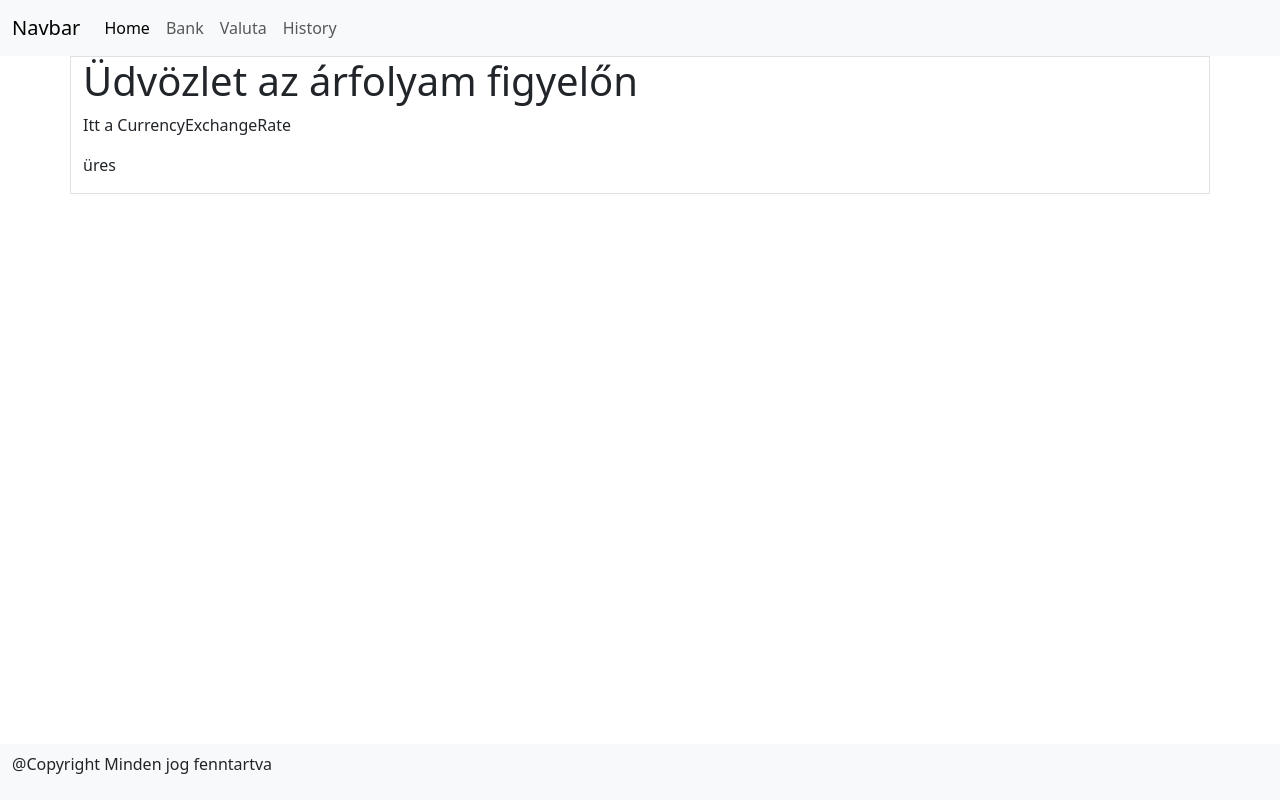
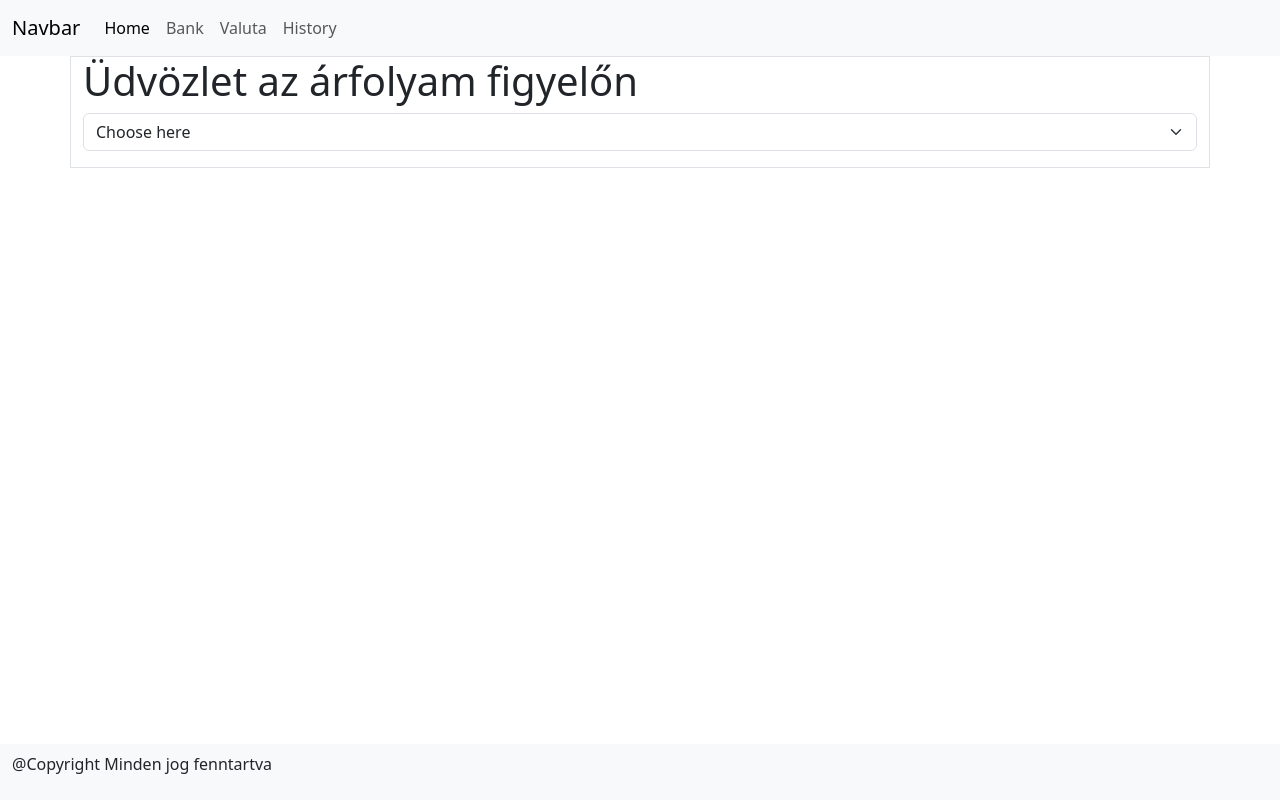
Before and after one commit to KncskBenedek/valuta-figyelo, a React (Vite) app in the folder valuta-figyelo/: page /currency-exchange in a window 1280 px wide. Built offline with nearby package versions, Linux system fonts and the light colour scheme.

Commit message:
Selector updatel-i a store valutát

```diff
--- /dev/null
+++ b/valuta-figyelo/src/components/CurrencyExchangeRate/CurrencyDataTable.tsx
@@ -0,0 +1,10 @@
+import { useValutaStore } from "../../zustand/store";
+
+export default function CurrencyDataTable() {
+  const { valuta } = useValutaStore();
+  return (
+    <>
+      <p>{valuta}</p>
+    </>
+  );
+}
--- a/valuta-figyelo/src/components/CurrencyExchangeRate/CurrencyExchangeRate.tsx
+++ b/valuta-figyelo/src/components/CurrencyExchangeRate/CurrencyExchangeRate.tsx
@@ -1,8 +1,9 @@
 import { useEffect, useState } from "react";
 import { useValutaStore } from "../../zustand/store";
-import type { ValutaItem } from "../../utils/types/ValutaItem";
 import type { CurrencyEnum } from "../../utils/enums/CurrencyEnum";
 import type { BankEnum } from "../../utils/enums/BankEnum";
+import SelectCurrency from "./SelectCurrency";
+import CurrencyDataTable from "./CurrencyDataTable";
 
 export default function CurrencyExchangeRate() {
   const { data, loading, error, fetchData } = useValutaStore();
@@ -14,11 +15,22 @@ export default function CurrencyExchangeRate() {
   }, [fetchData, valuta]);
 
   if (loading) {
-    return <p>Loading</p>;
+    return (
+      <div className="spinner-border" role="status">
+        <span className="visually-hidden">Loading...</span>
+      </div>
+    );
   }
   return (
     <>
-      <p>Itt a CurrencyExchangeRate</p>
+      <SelectCurrency></SelectCurrency>
+      <CurrencyDataTable></CurrencyDataTable>
+    </>
+  );
+}
+
+/*
+<p>Itt a CurrencyExchangeRate</p>
       {data.length === 0 ? (
         <p>üres</p>
       ) : (
@@ -32,6 +44,4 @@ export default function CurrencyExchangeRate() {
           </ul>
         ))
       )}
-    </>
-  );
-}
+*/
--- /dev/null
+++ b/valuta-figyelo/src/components/CurrencyExchangeRate/SelectCurrency.tsx
@@ -0,0 +1,31 @@
+import { useRef } from "react";
+import { CurrencyEnum } from "../../utils/enums/CurrencyEnum";
+import { useValutaStore } from "../../zustand/store";
+
+export default function SelectCurrency() {
+  const { valuta, setValuta } = useValutaStore();
+  const valutak = Object.keys(CurrencyEnum) as Array<keyof typeof CurrencyEnum>;
+  const ref = useRef(null);
+  function handleOnSelectChange() {
+    let key: string = ref.current.value;
+    setValuta(CurrencyEnum[key]);
+  }
+
+  return (
+    <select
+      className="form-select"
+      aria-label="Default select example"
+      onChange={handleOnSelectChange}
+      name="CurrencySelector"
+      id="CurrencySelector"
+      ref={ref}
+    >
+      <option value="" selected hidden>
+        Choose here
+      </option>
+      {valutak.map((element) => {
+        return <option key={element}>{element}</option>;
+      })}
+    </select>
+  );
+}
--- a/valuta-figyelo/src/zustand/store.ts
+++ b/valuta-figyelo/src/zustand/store.ts
@@ -1,19 +1,22 @@
+import { CurrencyEnum } from './../utils/enums/CurrencyEnum';
 import { create } from 'zustand';
 import axios from 'axios';
 import { parseXML } from '../utils/parseXML';
 import type { ValutaItem } from '../utils/types/ValutaItem';
 
-type Data = ValutaItem[];
 
 interface DataStore {
-  data: Data;
+  data: ValutaItem[];
+  valuta: CurrencyEnum | null;
   loading: boolean;
   error: string | null;
   fetchData:  (query?:string) => Promise<void>;
+  setValuta: (valuta:CurrencyEnum)=>void;
 }
 
 export const useValutaStore = create<DataStore>((set) => ({
   data: [],
+  valuta: null,
   loading: false,
   error: null,
 
@@ -35,4 +38,7 @@ export const useValutaStore = create<DataStore>((set) => ({
       });
     }
   },
+  setValuta: (valuta)=>{
+    set((state)=>({ valuta : valuta}))
+  }
 }));
```
